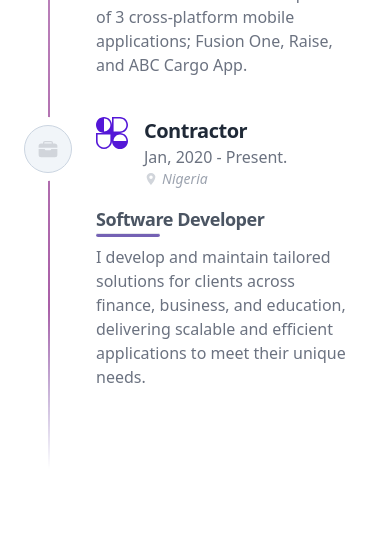
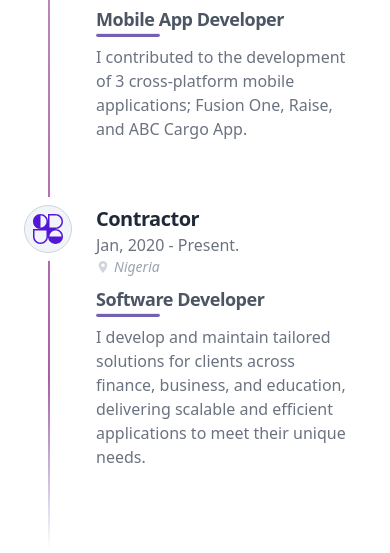
Before and after one commit to irshadbaiwa/irshadbaiwa.github.io, a Gatsby site: page / in a window 390 px wide. Shown: the part 2904-3457 px from the top of the page. Built offline with nearby package versions, Linux system fonts and the light colour scheme; Gatsby itself is replaced by a stand-in of ours.

Commit message:
use logo instead

```diff
--- a/src/components/blocks/timeline.tsx
+++ b/src/components/blocks/timeline.tsx
@@ -52,22 +52,19 @@ export const Timeline = ({ data }: { data: TimelineEntry[] }) => {
         {data.map((item, index) => (
           <div
             key={index}
-            className="flex justify-start pt-10 md:pt-40 md:gap-10"
+            className="flex justify-start pt-14 md:pt-40 md:gap-10"
           >
             <div className="flex flex-col md:flex-row z-40 items-center self-start max-w-xs lg:max-w-sm md:w-full">
               <div className="h-16 w-16 absolute left-0 md:left-0 rounded-full bg-white flex items-center justify-center">
                 <div className="h-12 w-12 rounded-full bg-slate-100 border border-slate-300 p-2 flex items-center justify-center">
-                  <IoBriefcase className="text-gray-300" size={20} />
-                </div>
-              </div>
-              <div className="shrink-0 hidden md:flex gap-4 items-start md:pl-20">
-                <div className="w-8 md:w-10 lg:w-12 aspect-square relative">
                   <img
                     src={item.logo}
                     alt={item.title}
-                    className="object-center object-contain h-full w-full"
+                    className="object-center object-contain h-full w-auto mx-auto max-w-full"
                   />
                 </div>
+              </div>
+              <div className="shrink-0 hidden relative top-2 md:flex gap-4 items-start md:pl-20">
                 <div>
                   <HeaderText variant="h3">
                     <h3>{item.title}</h3>
@@ -87,14 +84,7 @@ export const Timeline = ({ data }: { data: TimelineEntry[] }) => {
             </div>
 
             <div className="relative pl-20 pr-4 md:pl-4 w-full">
-              <div className="md:hidden flex gap-4 items-start mb-4">
-                <div className="shrink-0 w-8 aspect-square relative">
-                  <img
-                    src={item.logo}
-                    alt={item.title}
-                    className="object-center object-contain h-full w-full"
-                  />
-                </div>
+              <div className="md:hidden relative top-2 flex flex-col gap-2 items-start mb-4">
                 <div>
                   <HeaderText variant="h3">
                     <h3 className="text-left">{item.title}</h3>
```
